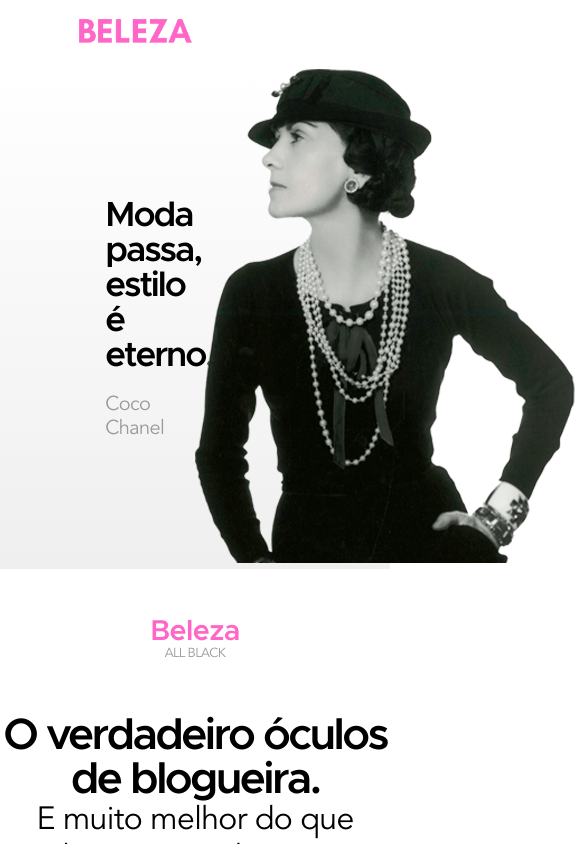
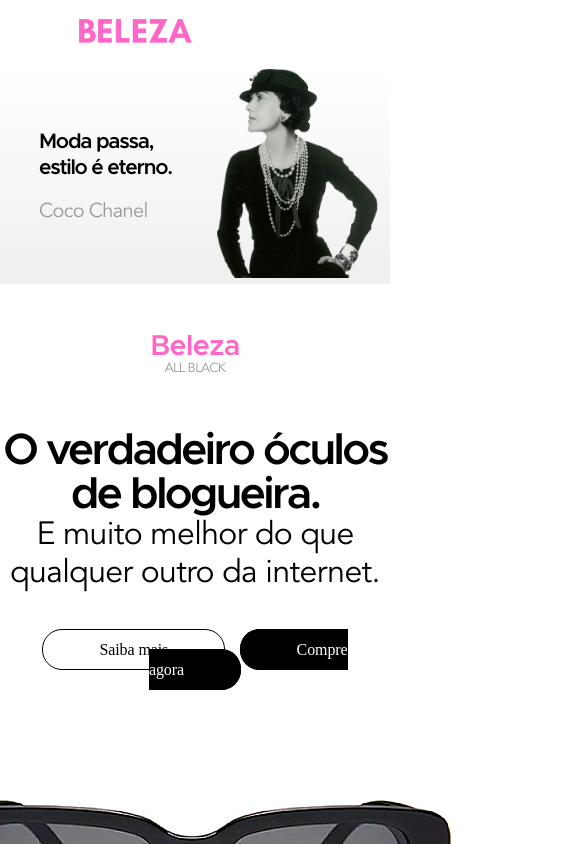
Before and after one commit to renzi-fidele-frontend/BelezaShop, a React (Vite) app: page / in a window 390 px wide. Shown: the top 844 px of the page, 576 px wide, since content can reach past the window. Built offline with nearby package versions, Linux system fonts and the light colour scheme; a web font is replaced by a local one.

Commit message:
responsivo da secao Hero terminado

```diff
--- a/src/Pages/Home/Home.module.css
+++ b/src/Pages/Home/Home.module.css
@@ -60,7 +60,6 @@
    font-size: 44px;
    font-weight: normal;
    letter-spacing: -0.06em;
-
 }
 
 .subtit2 {
@@ -72,7 +71,6 @@
 .subtit {
    font-size: 32px;
    font-weight: normal;
-
 }
 
 #body > div {
@@ -106,3 +104,78 @@
 #body > img {
    margin-bottom: 3em;
 }
+
+@media screen and (max-width: 1631px) {
+   #hero {
+      padding-inline: 24%;
+   }
+}
+
+@media screen and (max-width: 1475px) {
+   #hero {
+      padding-inline: 20%;
+   }
+}
+
+@media screen and (max-width: 1325px) {
+   #hero > #right > img {
+      width: 78%;
+   }
+}
+
+@media screen and (max-width: 1127px) {
+   #hero > #left > h2 {
+      font-size: 32px;
+      line-height: 1.2;
+   }
+}
+
+@media screen and (max-width: 955px) {
+   #hero > #left > h2 {
+      font-size: 24px;
+   }
+   #hero > #right > img {
+      width: 78%;
+   }
+}
+
+@media screen and (max-width: 739px) {
+   #hero {
+      padding-right: 10%;
+   }
+
+   #hero > #right > img {
+      width: 88%;
+   }
+}
+
+@media screen and (max-width: 635px) {
+   #hero {
+      padding-inline: 10%;
+   }
+}
+
+@media screen and (max-width: 543px) {
+   #hero {
+      padding-right: 5%;
+   }
+}
+
+@media screen and (max-width: 443px) {
+   #hero > #right > img {
+      width: 95%;
+   }
+
+   #hero {
+      padding-right: 3%;
+   }
+}
+
+@media screen and (max-width: 395px) {
+   #hero > #right > img {
+   }
+
+   #hero > #left > h2 {
+      font-size: 21px;
+   }
+}
```
